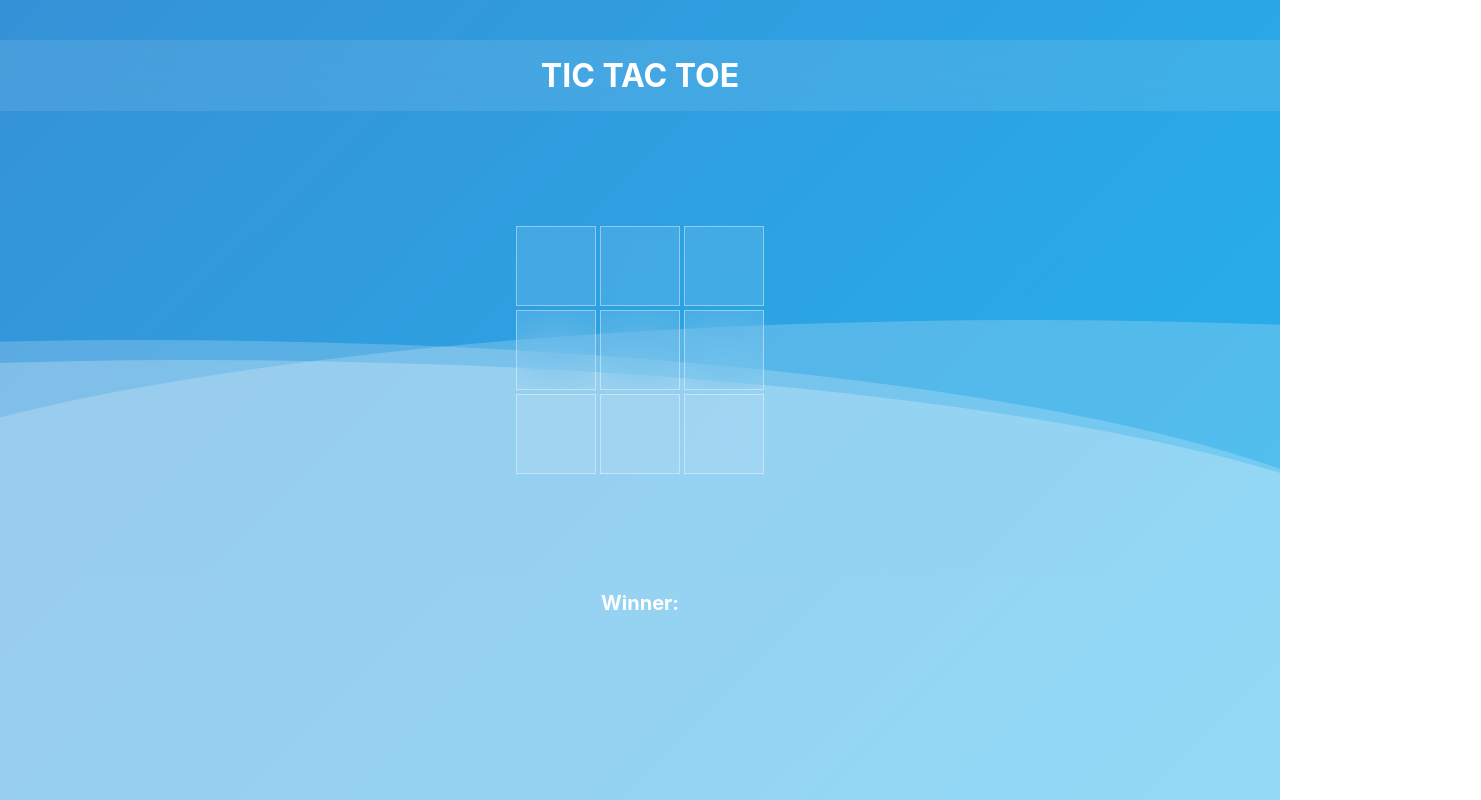
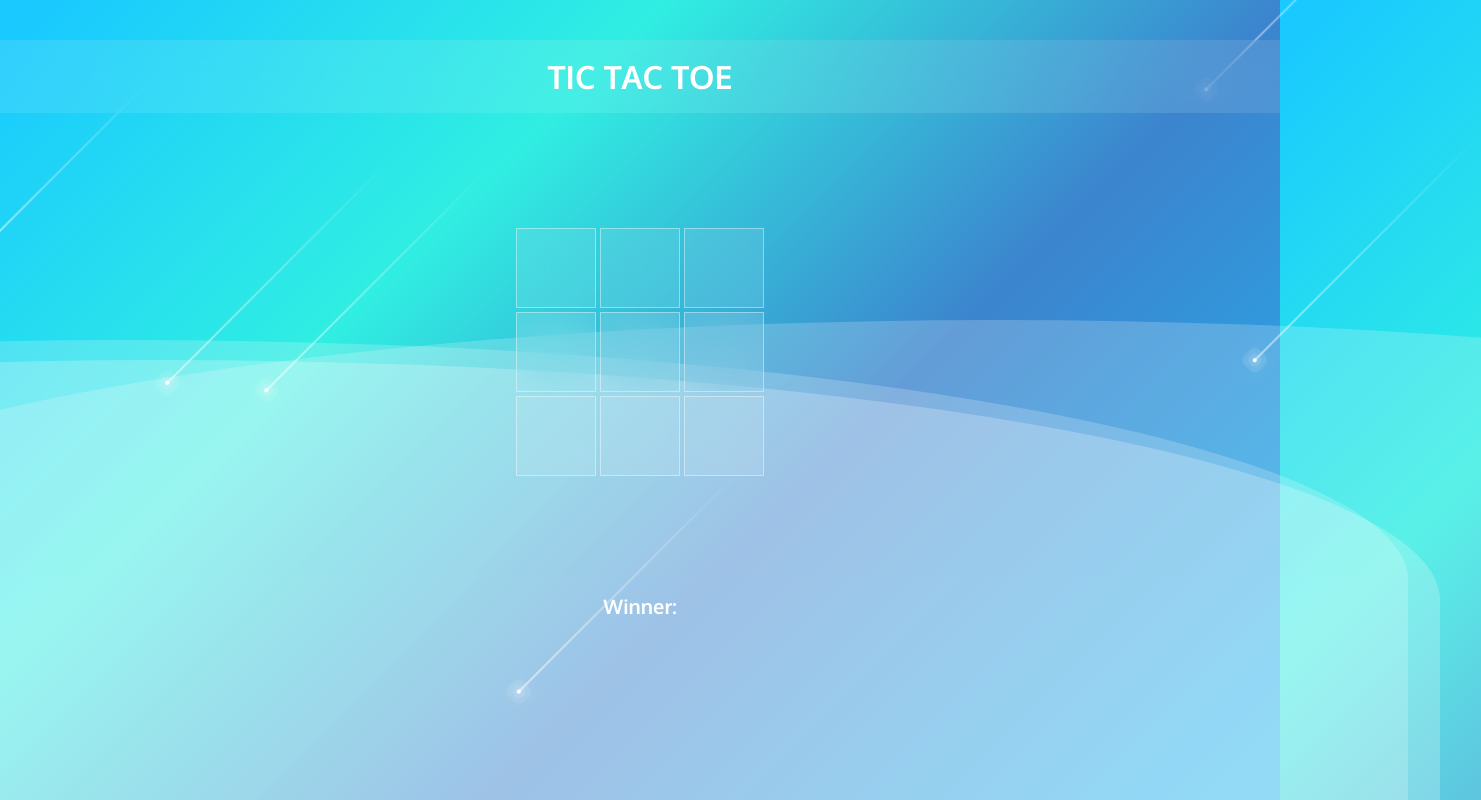
Before and after one commit to Kristian-kodehode/react-tictactoe, a React (Vite) app: page / in a window 1280 px wide. Shown: the top 800 px of the page, 1481 px wide, since content can reach past the window. Built offline with nearby package versions, Linux system fonts and the light colour scheme.

Commit message:
Added font family and cleaned up css a bit

```diff
--- a/index.html
+++ b/index.html
@@ -4,7 +4,13 @@
     <meta charset="UTF-8" />
     <link rel="icon" type="image/svg+xml" href="/vite.svg" />
     <meta name="viewport" content="width=device-width, initial-scale=1.0" />
-    <title>Vite + React</title>
+    <link rel="preconnect" href="https://fonts.googleapis.com" />
+    <link rel="preconnect" href="https://fonts.gstatic.com" crossorigin />
+    <link
+      href="https://fonts.googleapis.com/css2?family=Oxygen:wght@300;400;700&display=swap"
+      rel="stylesheet"
+    />
+    <title>React : TicTacToe</title>
   </head>
   <body>
     <div id="root"></div>
--- a/src/App.jsx
+++ b/src/App.jsx
@@ -3,6 +3,18 @@ import Board from "./Board";
 const App = () => {
   return (
     <>
+      <section>
+        <span></span>
+        <span></span>
+        <span></span>
+        <span></span>
+        <span></span>
+        <span></span>
+        <span></span>
+        <span></span>
+        <span></span>
+        <span></span>
+      </section>
       <div>
         <div className="wave"></div>
         <div className="wave"></div>
--- a/src/index.css
+++ b/src/index.css
@@ -5,8 +5,21 @@
 }
 
 body {
-  font-family: sans-serif;
   color: white;
+  overflow: hidden;
+  margin: auto;
+  font-family: "Oxygen", sans-serif;
+  /* overflow: auto; */
+  background: linear-gradient(
+    315deg,
+    rgb(35, 181, 239) 3%,
+    rgba(60, 132, 206, 1) 38%,
+    rgba(48, 238, 226, 1) 68%,
+    rgb(25, 201, 255) 98%
+  );
+  animation: gradient 15s ease infinite;
+  background-size: 400% 400%;
+  background-attachment: fixed;
 }
 
 h1 {
@@ -57,12 +70,6 @@ ul {
 * {
   box-sizing: border-box;
 }
-
-/* body {
-  font-family: sans-serif;
-  margin: 20px;
-  padding: 0;
-} */
 
 .square {
   background-color: rgba(255, 255, 255, 0.1);
@@ -131,23 +138,12 @@ button {
 
 
 
+
+
+////////////////////////////
+Animated gradient background
+Altered codepen
 */
-body {
-  margin: auto;
-  font-family: -apple-system, BlinkMacSystemFont, sans-serif;
-  overflow: auto;
-  background: linear-gradient(
-    315deg,
-    rgb(35, 181, 239) 3%,
-    rgba(60, 132, 206, 1) 38%,
-    rgba(48, 238, 226, 1) 68%,
-    rgb(25, 201, 255) 98%
-  );
-  animation: gradient 15s ease infinite;
-  background-size: 400% 400%;
-  background-attachment: fixed;
-}
-
 @keyframes gradient {
   0% {
     background-position: 0% 0%;
@@ -207,3 +203,145 @@ body {
     transform: translateX(1);
   }
 }
+
+/*
+
+
+
+
+
+////////////////////////////
+Shooting stars animation
+Altered codepen
+*/
+section {
+  position: absolute;
+  top: 0;
+  left: 0;
+  width: 100%;
+  height: 100vh;
+  background-position-x: center;
+  background-size: cover;
+  animation: animateBg 50s linear infinite;
+}
+@keyframes animateBg {
+  0%,
+  100% {
+    transform: scale(1);
+  }
+  50% {
+    transform: scale(1.2);
+  }
+}
+span {
+  position: absolute;
+  top: 50%;
+  left: 50%;
+  width: 4px;
+  height: 4px;
+  background: #fff;
+  border-radius: 50%;
+  box-shadow: 0 0 0 4px rgba(255, 255, 255, 0.1),
+    0 0 0 8px rgba(255, 255, 255, 0.1), 0 0 20px rgba(255, 255, 255, 1);
+  animation: animate 3s linear infinite;
+}
+span::before {
+  content: "";
+  position: absolute;
+  top: 50%;
+  transform: translateY(-50%);
+  width: 300px;
+  height: 1px;
+  background: linear-gradient(90deg, #fff, transparent);
+}
+@keyframes animate {
+  0% {
+    transform: rotate(315deg) translateX(0);
+    opacity: 1;
+  }
+  70% {
+    opacity: 1;
+  }
+  100% {
+    transform: rotate(315deg) translateX(-1500px);
+    opacity: 0;
+  }
+}
+span:nth-child(1) {
+  top: 0;
+  right: 0;
+  left: initial;
+  animation-delay: 0;
+  animation-duration: 1s;
+}
+
+span:nth-child(2) {
+  top: 0;
+  right: 80px;
+  left: initial;
+  animation-delay: 0.2s;
+  animation-duration: 3s;
+}
+
+span:nth-child(3) {
+  top: 80px;
+  right: 0px;
+  left: initial;
+  animation-delay: 0.4s;
+  animation-duration: 2s;
+}
+
+span:nth-child(4) {
+  top: 0;
+  right: 180px;
+  left: initial;
+  animation-delay: 0.6s;
+  animation-duration: 1.5s;
+}
+
+span:nth-child(5) {
+  top: 0;
+  right: 400px;
+  left: initial;
+  animation-delay: 0.8s;
+  animation-duration: 2.5s;
+}
+
+span:nth-child(6) {
+  top: 0;
+  right: 600px;
+  left: initial;
+  animation-delay: 1s;
+  animation-duration: 3s;
+}
+span:nth-child(7) {
+  top: 300px;
+  right: 0px;
+  left: initial;
+  animation-delay: 1s;
+  animation-duration: 1.75s;
+}
+
+span:nth-child(8) {
+  top: 0px;
+  right: 700px;
+  left: initial;
+  animation-delay: 1.4s;
+  animation-duration: 1.25s;
+}
+
+span:nth-child(9) {
+  top: 0px;
+  right: 1000px;
+  left: initial;
+  animation-delay: 0.75s;
+  animation-duration: 2.25s;
+}
+
+span:nth-child(10) {
+  top: 0px;
+  right: 1000px;
+  left: initial;
+  animation-delay: 2.75s;
+  animation-duration: 2.25s;
+}
```
